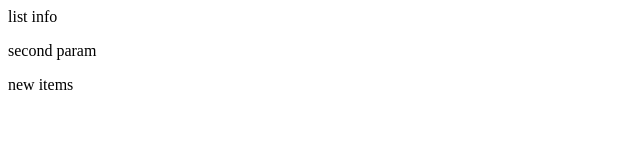
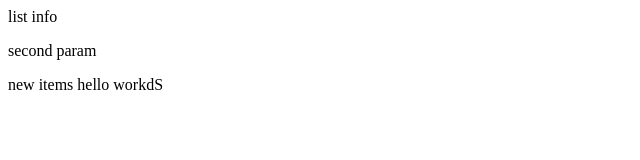
Before and after one commit to junzhenguw/gitProject, a plain HTML site: page index.html in a window 1280 px wide. Shown: the whole page, without its empty margins (0-640 px from the left). Drawn offline with Linux system fonts and the light colour scheme.

```diff
--- a/index.html
+++ b/index.html
@@ -7,4 +7,5 @@
 	<p>second param</p>
 	</body>
 	new items
+	hello workdS
 </html>
```
